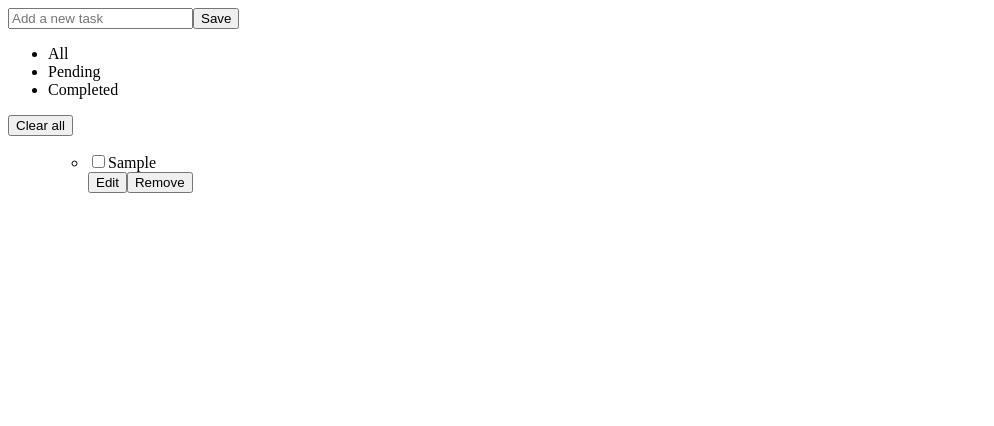
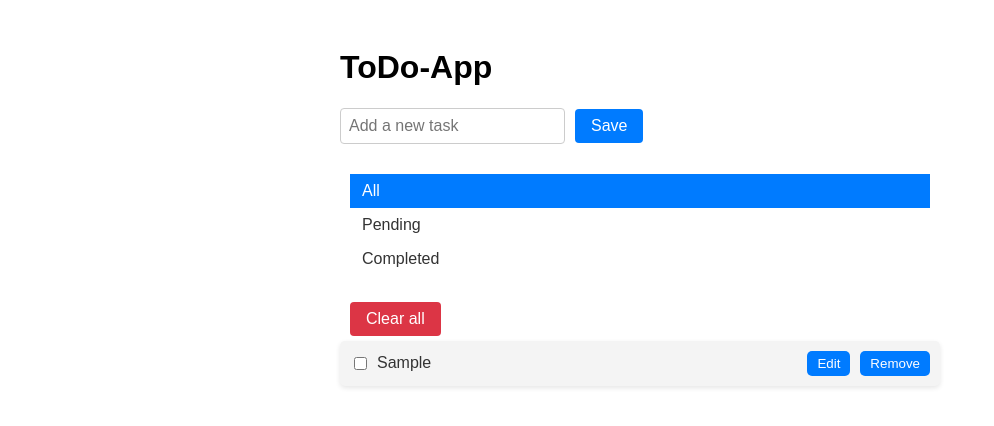
Before and after one commit to VladislavRopot/ToDo_Advanced, a React (Create React App) app: page / in a window 1280 px wide. Both pictures are taken after typing "Sample" into the empty fields and a click on the button "Save". Shown: the top 426 px of the page, without its empty margins (0-994 px from the left). Built offline with nearby package versions, Linux system fonts and the light colour scheme.

Commit message:
Add all the styles to the components and finish the project

```diff
--- a/src/App.jsx
+++ b/src/App.jsx
@@ -2,6 +2,8 @@ import { useState } from "react";
 import TaskInput from "./components/TaskInput/TaskInput";
 import Statuses from "./components/Statuses/Statuses";
 import Tasks from "./components/Tasks/Tasks";
+import styles from './App.module.css';
+
 function App() {
   const defaultTaskValue = {
     id: null,
@@ -10,22 +12,19 @@ function App() {
   }
   const [inputValue, setInputValue] = useState(defaultTaskValue);
   const [tasks, setTasks] = useState([]);
+  const [status, setStatus] = useState(null);
 
-  const [status, setStatus] = useState(null);
   const handleSave = () => {
     if (inputValue.id === null) {
       inputValue.id = tasks.length + 1;
-
       setTasks([...tasks, inputValue]);
     } else {
       const index = tasks.findIndex(item => item.id === inputValue.id);
       if (index !== -1) {
         tasks[index] = inputValue;
       }
-
       setTasks([...tasks]);
     }
-
     setInputValue(defaultTaskValue);
   };
 
@@ -34,12 +33,10 @@ function App() {
   };
 
   const handleCompletedChange = (task, checked) => {
-
     const index = tasks.findIndex(item => item.id === task.id);
     if (index !== -1) {
       tasks[index] = { ...task, completed: checked };
     }
-
     setTasks([...tasks]);
   };
 
@@ -49,29 +46,33 @@ function App() {
   };
 
   return (
-    <div >
-      < TaskInput inputValue={inputValue}
+    <div className={styles.app}>
+      <h1>ToDo-App</h1>
+      <TaskInput
+        inputValue={inputValue}
         setInputValue={setInputValue}
-        handleSave={handleSave} />
-
+        handleSave={handleSave}
+      />
       <div>
-        < Statuses status={status}
-          setStatus={setStatus} />
-        <button onClick={() => handleClearAll()}>Clear all</button>
+        <Statuses
+          status={status}
+          setStatus={setStatus}
+        />
+        <button className={styles.clearButton} onClick={() => handleClearAll()}>Clear all</button>
       </div>
       <div>
-        <ul>
-          <Tasks tasks={tasks.filter(task => {
+        <Tasks
+          tasks={tasks.filter(task => {
             if (status === null) {
               return true;
             } else {
               return task.completed === status;
             }
           })}
-            handleCompletedChange={handleCompletedChange}
-            setInputValue={setInputValue}
-            handleRemove={handleRemove}/>
-        </ul>
+          handleCompletedChange={handleCompletedChange}
+          setInputValue={setInputValue}
+          handleRemove={handleRemove}
+        />
       </div>
     </div>
   );
--- /dev/null
+++ b/src/App.module.css
@@ -0,0 +1,21 @@
+.app {
+    max-width: 600px;
+    margin: 0 auto;
+    padding: 20px;
+    font-family: Arial, sans-serif;
+}
+
+.clearButton {
+    padding: 8px 16px;
+    font-size: 16px;
+    background-color: #dc3545;
+    color: white;
+    border: none;
+    border-radius: 4px;
+    cursor: pointer;
+    margin-left: 10px;
+}
+
+.clearButton:hover {
+    background-color: #c82333;
+}
--- a/src/components/Statuses/Statuses.jsx
+++ b/src/components/Statuses/Statuses.jsx
@@ -1,9 +1,28 @@
+import styles from './Statuses.module.css';
+
 function Statuses(props) {
+    const { status, setStatus } = props;
+
     return (
         <ul>
-          <li onClick={() => props.setStatus(null)}>All</li>
-          <li onClick={() => props.setStatus(false)}>Pending</li>
-          <li onClick={() => props.setStatus(true)}>Completed</li>
+            <li
+                className={status === null ? styles.selected : ''}
+                onClick={() => setStatus(null)}
+            >
+                All
+            </li>
+            <li
+                className={status === false ? styles.selected : ''}
+                onClick={() => setStatus(false)}
+            >
+                Pending
+            </li>
+            <li
+                className={status === true ? styles.selected : ''}
+                onClick={() => setStatus(true)}
+            >
+                Completed
+            </li>
         </ul>
     );
 }
--- /dev/null
+++ b/src/components/Statuses/Statuses.module.css
@@ -0,0 +1,25 @@
+
+ul {
+    list-style-type: none;
+    padding: 10px;
+
+}
+
+
+li {
+    padding: 8px 12px;
+    cursor: pointer;
+
+    color: #333;
+}
+
+
+li:hover {
+    background-color: #f0f0f0;
+}
+
+
+li.selected {
+    background-color: #007bff;
+    color: white;
+}
--- a/src/components/TaskInput/TaskInput.jsx
+++ b/src/components/TaskInput/TaskInput.jsx
@@ -1,14 +1,18 @@
+import styles from './TaskInput.module.css';
+
 function TaskInput(props) {
     return (
-        <div>
-            <input type="text"
+        <div className={styles.container}>
+            <input
+                type="text"
+                className={styles.input}
                 placeholder="Add a new task"
                 value={props.inputValue.name}
-                onInput={(event) => props.setInputValue({ ...props.inputValue, name: event.target.value })} />
-
-            <button onClick={() => props.handleSave()}>Save</button>
+                onInput={(event) => props.setInputValue({ ...props.inputValue, name: event.target.value })}
+            />
+            <button className={styles.button} onClick={() => props.handleSave()}>Save</button>
         </div>
     );
-};
+}
 
 export default TaskInput;
--- /dev/null
+++ b/src/components/TaskInput/TaskInput.module.css
@@ -0,0 +1,25 @@
+.container {
+    margin-bottom: 20px;
+}
+
+.input {
+    padding: 8px;
+    font-size: 16px;
+    border: 1px solid #ccc;
+    border-radius: 4px;
+    margin-right: 10px;
+}
+
+.button {
+    padding: 8px 16px;
+    font-size: 16px;
+    background-color: #007bff;
+    color: white;
+    border: none;
+    border-radius: 4px;
+    cursor: pointer;
+}
+
+.button:hover {
+    background-color: #0056b3;
+}
--- a/src/components/Tasks/Tasks.jsx
+++ b/src/components/Tasks/Tasks.jsx
@@ -1,16 +1,17 @@
+import styles from './Tasks.module.css';
+
 function Tasks(props) {
     return props.tasks.length > 0 ? (
-        <ul>
+        <ul className={styles.taskList}>
             {props.tasks.map(task => (
-
-            <li key={task.id}>
-              <input type="checkbox"
+                <li key={task.id} className={styles.taskItem}>
+                    <input
+                        type="checkbox"
                         checked={task.completed}
-                onChange={(event) => props.handleCompletedChange(task, event.target.checked)} />
-
-              <span>{task.name}</span>
-
-              <div>
+                        onChange={(event) => props.handleCompletedChange(task, event.target.checked)}
+                    />
+                    <span className={styles.taskName}>{task.name}</span>
+                    <div className={styles.taskActions}>
                         <button disabled={task.completed} onClick={() => props.setInputValue(task)}>Edit</button>
                         <button onClick={() => props.handleRemove(task)}>Remove</button>
                     </div>
@@ -18,7 +19,6 @@ function Tasks(props) {
             ))}
         </ul>
     ) : <p>There are no tasks in the list!</p>;
-
 }
 
 export default Tasks;
--- /dev/null
+++ b/src/components/Tasks/Tasks.module.css
@@ -0,0 +1,65 @@
+
+.taskList {
+    list-style-type: none;
+    padding: 0;
+    margin: 0;
+}
+
+.taskItem {
+    display: flex;
+    align-items: center;
+    justify-content: space-between;
+    padding: 10px;
+    margin: 5px 0;
+    background-color: #f4f4f4;
+    border-radius: 5px;
+    box-shadow: 0 2px 5px rgba(0, 0, 0, 0.1);
+}
+
+
+.taskItem input[type="checkbox"] {
+    margin-right: 10px;
+}
+
+
+.taskName {
+    flex: 1;
+    font-size: 16px;
+    color: #333;
+
+}
+
+
+.taskActions {
+    display: flex;
+    gap: 10px;
+}
+
+
+.taskActions button {
+    padding: 5px 10px;
+    background-color: #007bff;
+    color: white;
+    border: none;
+    border-radius: 5px;
+    cursor: pointer;
+    transition: background-color 0.3s ease;
+}
+
+
+.taskActions button:disabled {
+    background-color: #ccc;
+    cursor: not-allowed;
+}
+
+
+.taskActions button:hover {
+    background-color: #0056b3;
+}
+
+
+p {
+    font-size: 18px;
+    color: #555;
+    text-align: center;
+}
```
Lines whose indentation alone changed are shown as unchanged.
